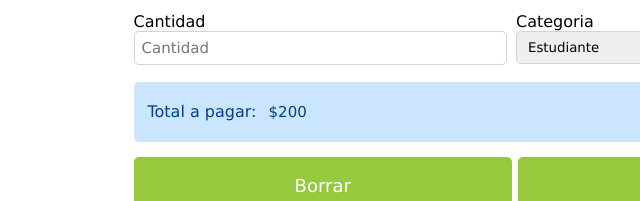
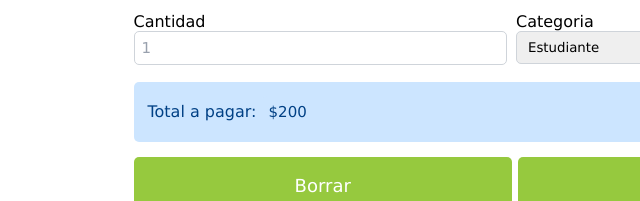
Before and after one commit to SebastianSassone/Los_oradores_codo_a_codo, a plain HTML site: page index.html in a window 1280 px wide. Shown: the part 3070-3271 px from the top of the page, 124-764 px from the left. Drawn offline with Linux system fonts and the light colour scheme.

Commit message:
input changes

```diff
--- a/index.html
+++ b/index.html
@@ -89,7 +89,7 @@
             <h2 class="h2_bsas" >Bs As - Octubre</h2>
             <p class="p_bsas" >Lorem ipsum, dolor sit amet consectetur adipisicing elit. Laudantium excepturi deserunt suscipit, optio ab, maiores vitae, odit nisi beatae corrupti repellat aliquid. Fuga ut corrupti ipsam nobis laboriosam. Blanditiis, dolorem.
                 Lorem ipsum dolor sit, amet consectetur adipisicing elit. Sapiente fugit molestiae dolor quia laboriosam omnis ab. Aliquid quis cum doloribus ipsam ut libero ab reiciendis atque, laborum explicabo, commodi quia.</p>
-            <div class="butonn_bsas" >Conoce mas</div>
+            <div class="butonn_bsas">Conoce mas</div>
         </div>
     </section>
     <section class="section_form" id="section_form">
@@ -146,7 +146,7 @@
             <div class="div_cant_opci">
                 <div class="cantidad">
                     <label for="number">Cantidad</label>
-                    <input type="number" placeholder="Cantidad" id="cantidad" maxnum="1">
+                    <input type="number" placeholder="Cantidad" id="cantidad" value="1" readonly>
                 </div>
                 <div class="categoria">
                     <label for="select">Categoria</label>
```
